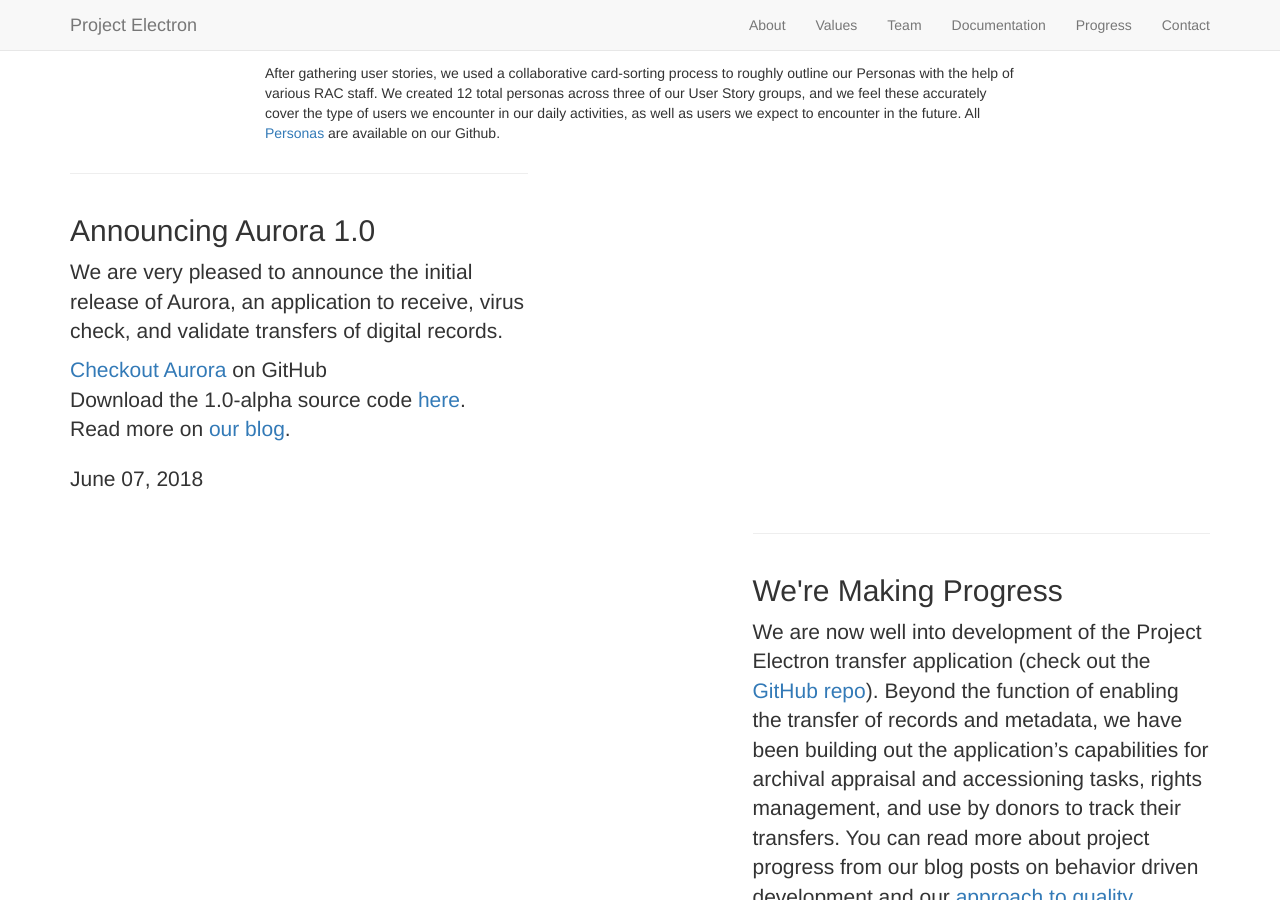
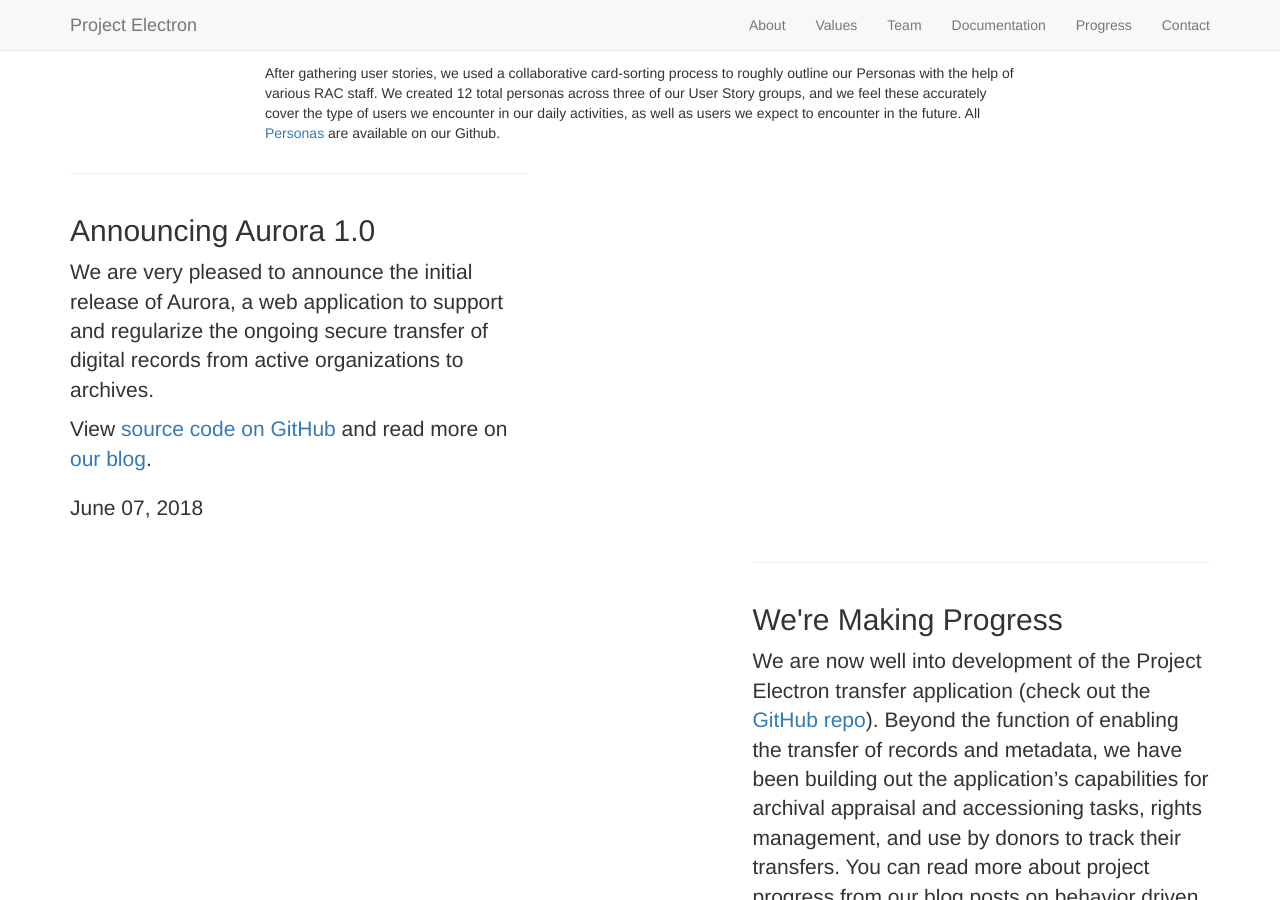
Before and after one commit to RockefellerArchiveCenter/project_electron, a Jekyll site: the page built from _posts/2018-05-14-progress.markdown, in a window 1280 px wide and 900 px high, scrolled down 1986 px. Built offline with Jekyll 4.4.1, drawn with Linux system fonts in a browser that asks for light colours; nearby versions of some CDN libraries; library files that are not in the unit come from our copies.

Commit message:
improve aurora post (#47)
* improve aurora post

* change source code link, fix typo

* simplify link text

* final tweak

```diff
--- a/_posts/2018-05-14-progress.markdown
+++ b/_posts/2018-05-14-progress.markdown
@@ -7,8 +7,6 @@
 description: |
 ---
 
-We are very pleased to announce the initial release of Aurora, an application to receive, virus check, and validate transfers of digital records.
+We are very pleased to announce the initial release of Aurora, a web application to support and regularize the ongoing secure transfer of digital records from active organizations to archives.
 
-[Checkout Aurora](https://github.com/RockefellerArchiveCenter/aurora) on GitHub
-Download the 1.0-alpha source code [here](https://github.com/RockefellerArchiveCenter/aurora/releases).
-Read more on [our blog](http://blog.rockarch.org/?p=1997).
+View [source code on GitHub](https://github.com/RockefellerArchiveCenter/aurora) and read more on [our blog](http://blog.rockarch.org/?p=1997).
```
